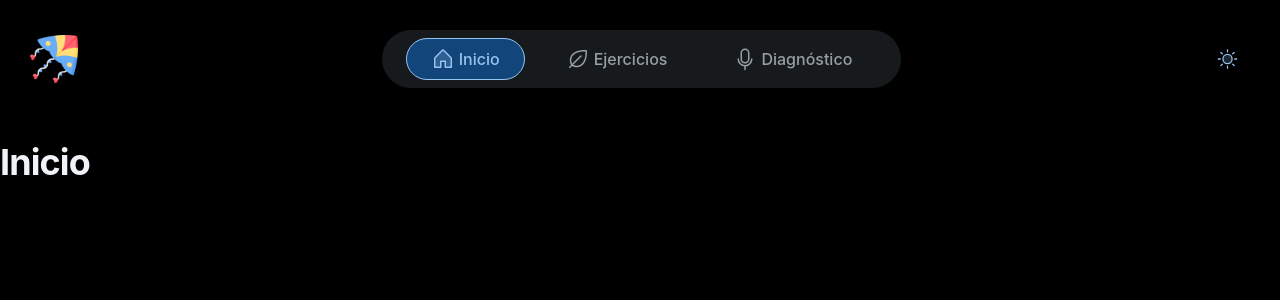
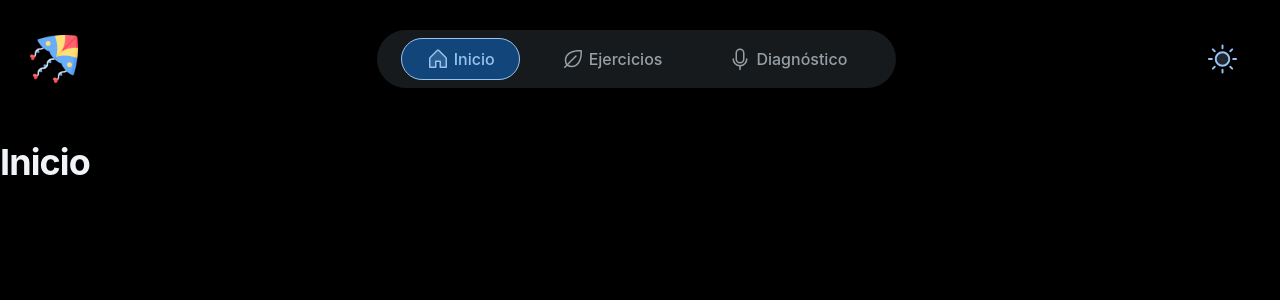
Before and after one commit to Udg-proyecto-Papalote/Papalote, a React (Vite) app: page / in a window 1280 px wide. Shown: the top 300 px of the page. Built offline with nearby package versions, Linux system fonts and the light colour scheme.

Commit message:
Cambio de tamaño del ícono de switch theme mode

```diff
--- a/src/components/ToggleTheme.tsx
+++ b/src/components/ToggleTheme.tsx
@@ -39,7 +39,7 @@ function ModeSwitcher() {
         <Button
             variant="plain"
             sx={{
-                borderRadius: '100px', p: 1.5, height: '45px', width: '45px',
+                borderRadius: '100px', p: 1.5, height: '55px', width: '55px',
                 ...styles
             }}
             onClick={() => setMode(mode === 'dark' ? 'light' : 'dark')}
```
